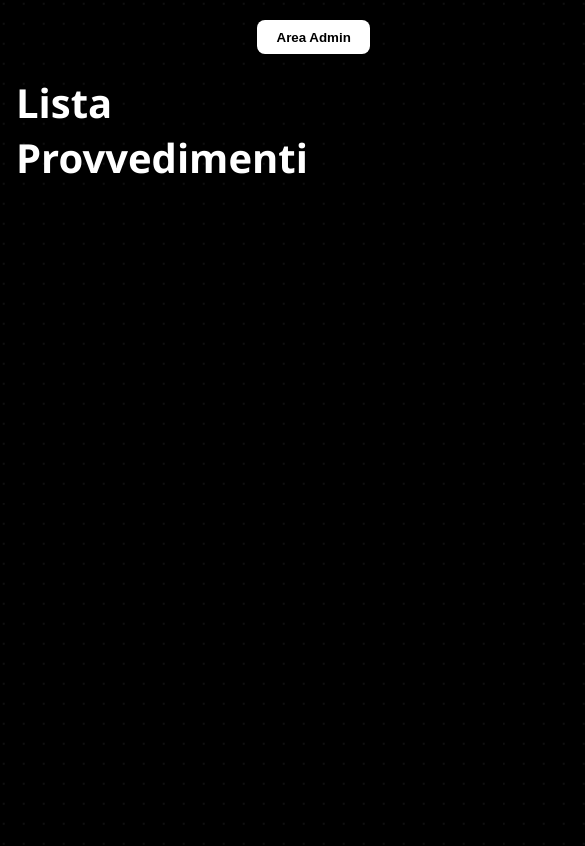
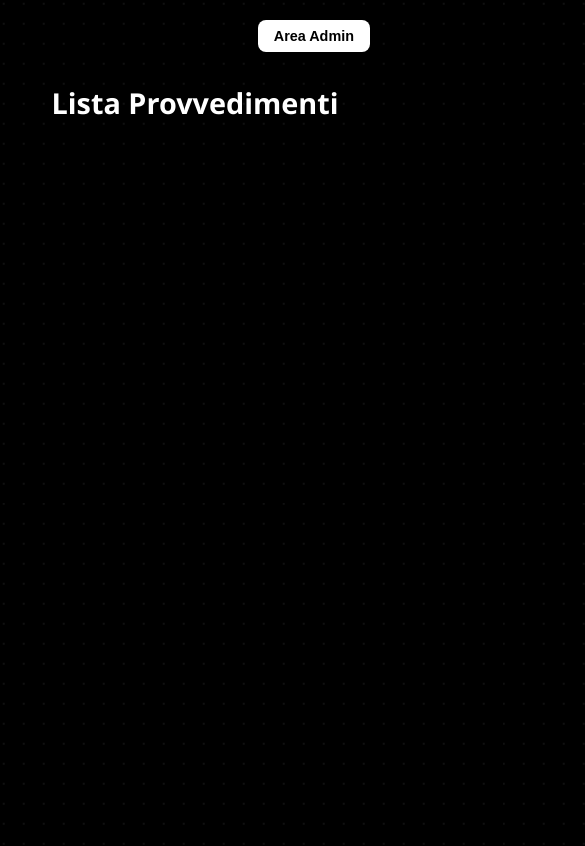
Before and after one commit to skun0/lista, a plain HTML site: page index.html in a window 390 px wide. Shown: the top 846 px of the page, 585 px wide, since content can reach past the window. Drawn offline with Linux system fonts and the light colour scheme.

Commit message:
Update index.html

```diff
--- a/index.html
+++ b/index.html
@@ -13,21 +13,14 @@
       margin: 0;
       font-family: 'Segoe UI', sans-serif;
       color: #fff;
-      display: flex;
-      flex-direction: column;
-      align-items: center;
-      padding: 3rem 1rem 2rem;
-      min-height: 100vh;
-      position: relative;
       background-color: #000;
-      overflow: hidden;
+      overflow-x: hidden;
     }
 
-    /* Sfondo animato */
-    body::before {
-      content: "";
-      position: absolute;
-      top: 0; left: 0;
+    .background {
+      position: fixed;
+      top: 0;
+      left: 0;
       width: 200%;
       height: 200%;
       background-image: radial-gradient(#ffffff10 1px, transparent 1px);
@@ -41,11 +34,21 @@
       to { transform: translate(-50px, -50px); }
     }
 
+    .content {
+      position: relative;
+      z-index: 1;
+      display: flex;
+      flex-direction: column;
+      align-items: center;
+      padding: 4rem 1rem 2rem;
+      min-height: 100vh;
+    }
+
     h1 {
-      font-size: 2.5rem;
+      font-size: 2.2rem;
       margin-bottom: 2rem;
       animation: fadeIn 1s ease;
-      z-index: 1;
+      text-align: center;
     }
 
     ul {
@@ -53,7 +56,6 @@
       padding: 0;
       width: 100%;
       max-width: 600px;
-      z-index: 1;
     }
 
     li {
@@ -63,6 +65,7 @@
       border-radius: 10px;
       border: 1px solid #444;
       animation: slideIn 0.4s ease;
+      word-wrap: break-word;
     }
 
     .motivo {
@@ -78,18 +81,8 @@
       font-style: italic;
     }
 
-    @keyframes fadeIn {
-      from { opacity: 0; transform: translateY(-20px); }
-      to { opacity: 1; transform: translateY(0); }
-    }
-
-    @keyframes slideIn {
-      from { opacity: 0; transform: translateX(-20px); }
-      to { opacity: 1; transform: translateX(0); }
-    }
-
     #adminButton {
-      position: absolute;
+      position: fixed;
       top: 20px;
       right: 20px;
       background-color: #fff;
@@ -106,12 +99,36 @@
     #adminButton:hover {
       background-color: #ddd;
     }
+
+    @keyframes fadeIn {
+      from { opacity: 0; transform: translateY(-20px); }
+      to { opacity: 1; transform: translateY(0); }
+    }
+
+    @keyframes slideIn {
+      from { opacity: 0; transform: translateX(-20px); }
+      to { opacity: 1; transform: translateX(0); }
+    }
+
+    @media (max-width: 600px) {
+      h1 {
+        font-size: 1.8rem;
+      }
+
+      #adminButton {
+        padding: 0.5rem 1rem;
+        font-size: 0.9rem;
+      }
+    }
   </style>
 </head>
 <body>
+  <div class="background"></div>
   <button id="adminButton" onclick="location.href='admin.html'">Area Admin</button>
-  <h1>Lista Provvedimenti</h1>
-  <ul id="provvedimentiList"></ul>
+  <div class="content">
+    <h1>Lista Provvedimenti</h1>
+    <ul id="provvedimentiList"></ul>
+  </div>
 
   <script>
     const lista = JSON.parse(localStorage.getItem("provvedimenti")) || [];
```
